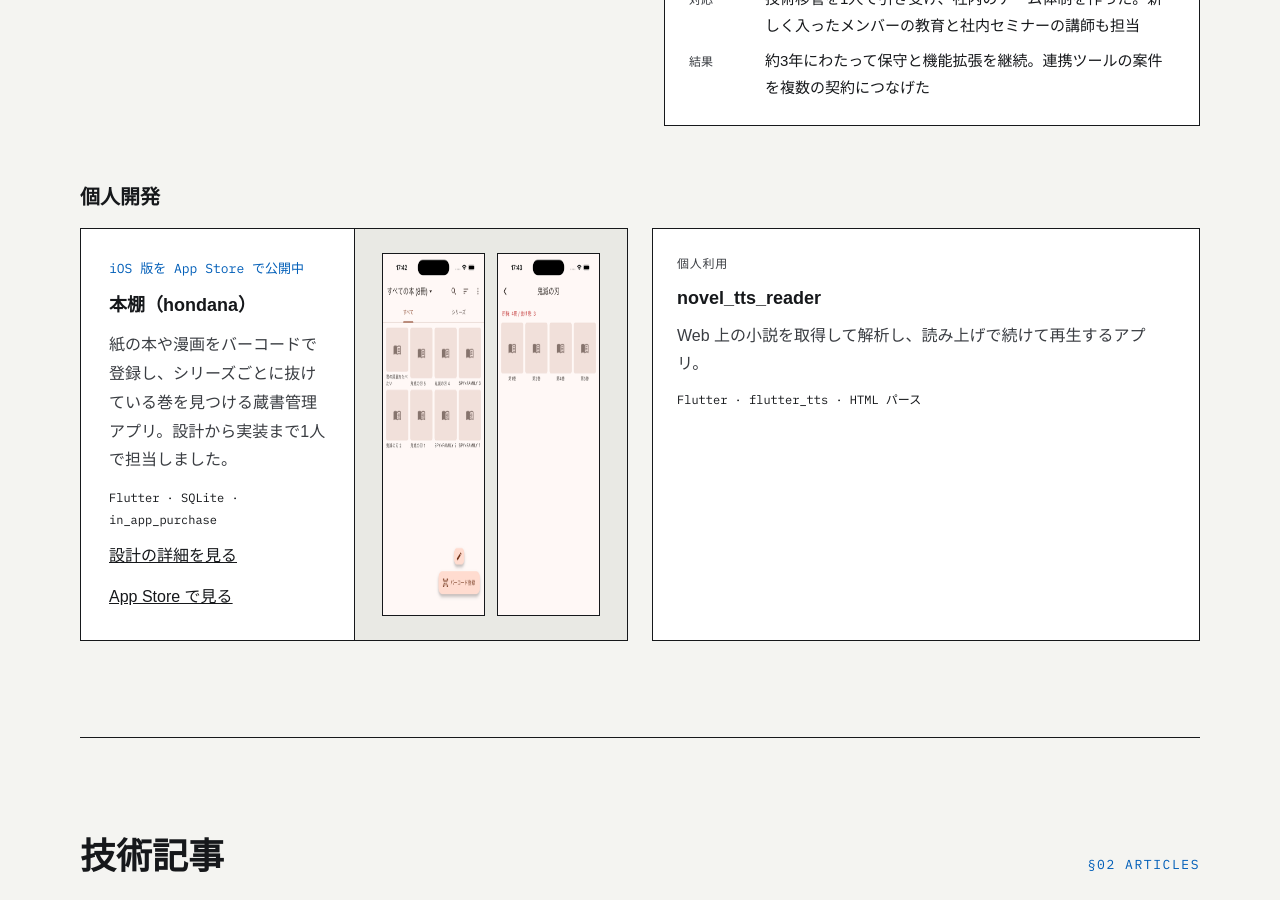
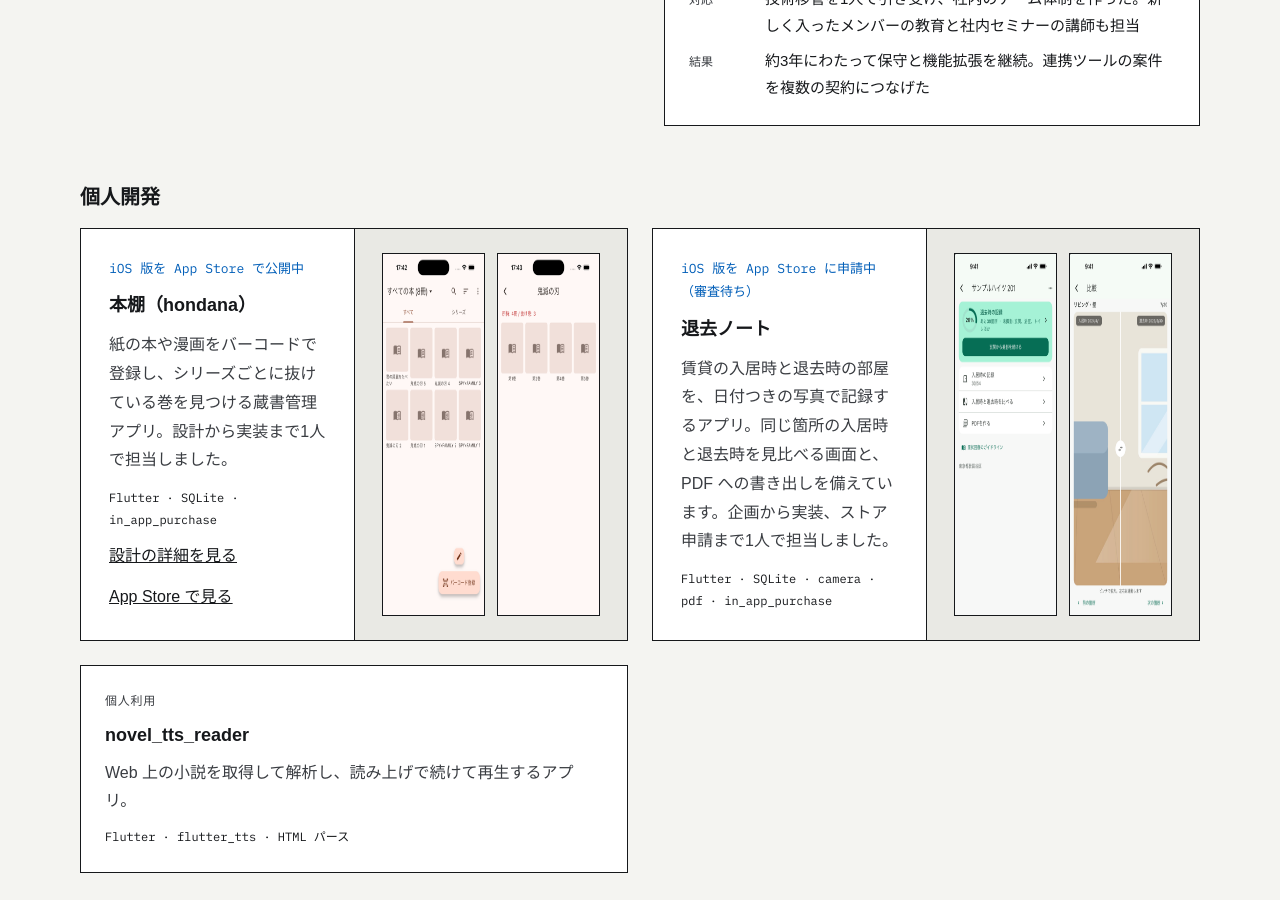
Before and after one commit to hirokikurogi-oss/hirokikurogi-oss.github.io, a Jekyll site: the page built from index.html, in a window 1280 px wide and 900 px high, scrolled down 2217 px. Built offline with Jekyll 4.4.1, drawn with Linux system fonts in a browser that asks for light colours; some web fonts are replaced; some of the changed text lies outside the part shown.

Commit message:
個人開発に退去ノート（審査待ち）を追加
Co-Authored-By: Claude Sonnet 5.5 <noreply@anthropic.com>

```diff
--- a/index.html
+++ b/index.html
@@ -108,6 +108,18 @@ layout: default
         <div class="shots">
           <img src="{{ '/assets/screenshots/01_shelf.png' | relative_url }}" alt="本棚アプリの一覧画面" width="414" height="900" loading="lazy">
           <img src="{{ '/assets/screenshots/03_series.png' | relative_url }}" alt="シリーズの抜け巻を表示する画面" width="414" height="900" loading="lazy">
+        </div>
+      </article>
+      <article class="card work-main">
+        <div class="work-text">
+          <p class="num">iOS 版を App Store に申請中（審査待ち）</p>
+          <h4>退去ノート</h4>
+          <p class="muted">賃貸の入居時と退去時の部屋を、日付つきの写真で記録するアプリ。同じ箇所の入居時と退去時を見比べる画面と、PDF への書き出しを備えています。企画から実装、ストア申請まで1人で担当しました。</p>
+          <p class="mono-s">Flutter · SQLite · camera · pdf · in_app_purchase</p>
+        </div>
+        <div class="shots">
+          <img src="{{ '/assets/screenshots/taikyo_01_property.png' | relative_url }}" alt="退去ノートの物件詳細画面" width="414" height="900" loading="lazy">
+          <img src="{{ '/assets/screenshots/taikyo_02_compare.png' | relative_url }}" alt="入居時と退去時の写真を見比べる画面" width="414" height="900" loading="lazy">
         </div>
       </article>
       <article class="card">
```
Also changed, not shown: other parts of index.html (+1 -1 lines), assets/screenshots/taikyo_01_property.png (added), assets/screenshots/taikyo_02_compare.png (added).
